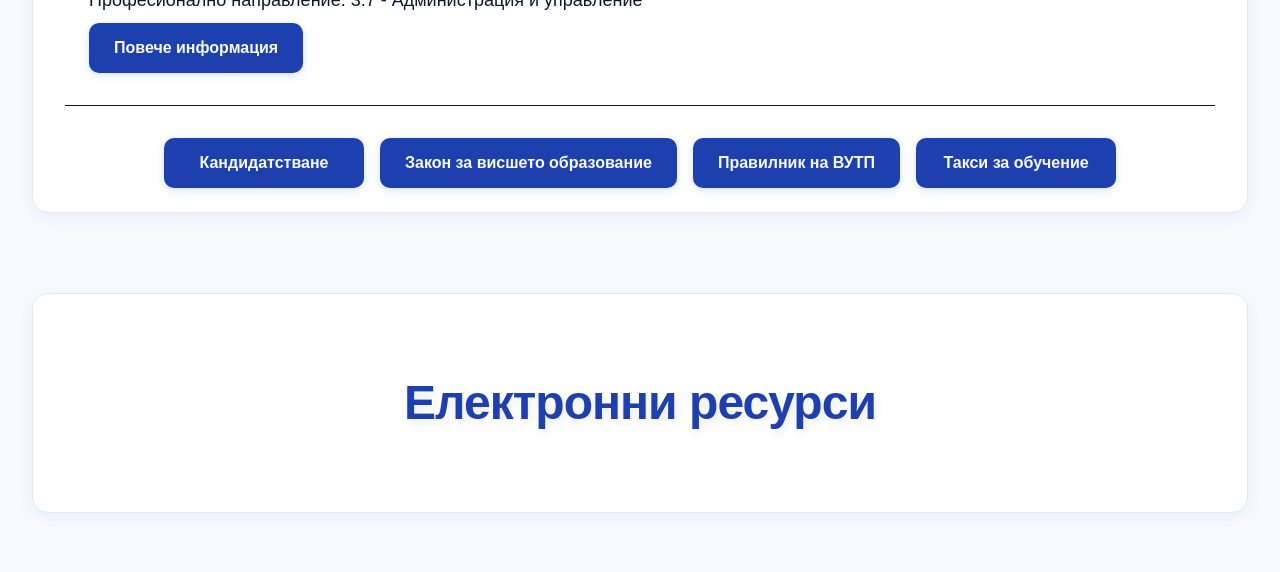
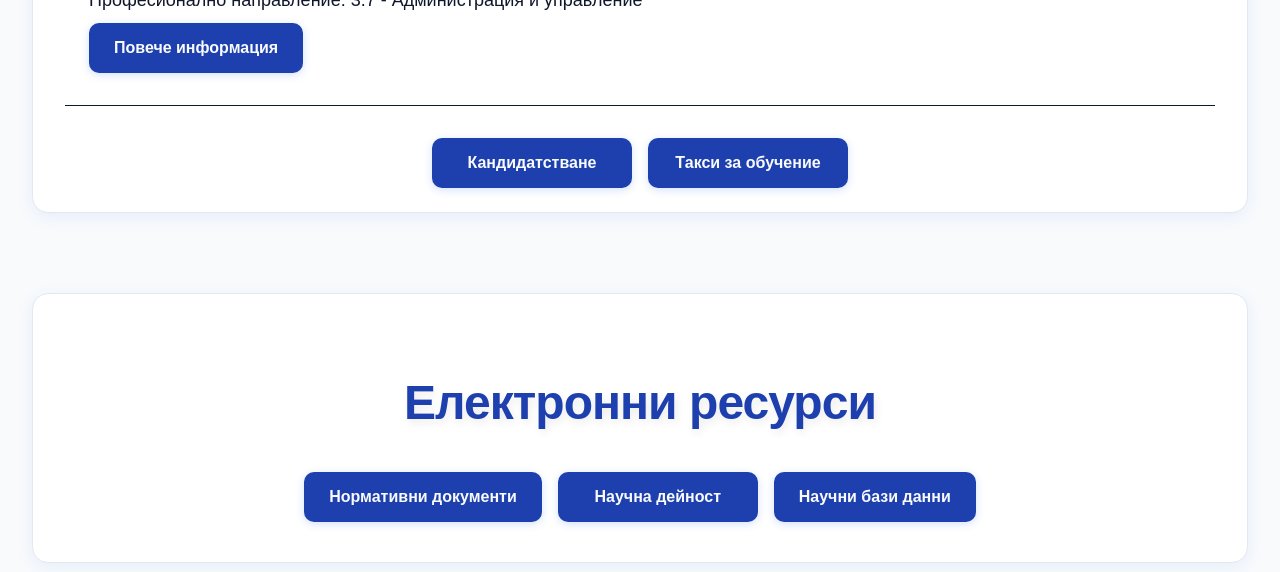
Before and after one commit to VUTP-University/phd-lab-utp, a React (Vite) app in the folder frontend/: page / in a window 1280 px wide. Shown: the part 1540-2112 px from the top of the page. Built offline with nearby package versions, Linux system fonts and the light colour scheme; no server answers; a web font is replaced by a local one.

Commit message:
Enhancement: Improved Electronic Resources btns
Signed-off-by: Aleksandar Karastoyanov <a.karastoyanov@utp.bg>

```diff
--- a/frontend/src/components/Landing/Documents.jsx
+++ b/frontend/src/components/Landing/Documents.jsx
@@ -1,6 +1,5 @@
 import React from "react";
 import { useTranslation } from "react-i18next";
-
 
 export default function Documents() {
   const { t } = useTranslation();
@@ -12,6 +11,20 @@ export default function Documents() {
           {t("documents.title")}
         </h2>
       </div>
+
+      <div className="flex flex-col sm:flex-row flex-wrap justify-center gap-4">
+        <button className="custom_button w-full sm:w-auto px-6 py-3 transition">
+          {t("documents.law_docs")}
+        </button>
+
+        <button className="custom_button w-full sm:w-auto px-6 py-3 transition">
+          {t("documents.science_docs")}
+        </button>
+
+        <button className="custom_button w-full sm:w-auto px-6 py-3 transition">
+          {t("documents.science_dbs")}
+        </button>
+      </div>
     </section>
   );
 }
--- a/frontend/src/components/Landing/Specialties.jsx
+++ b/frontend/src/components/Landing/Specialties.jsx
@@ -85,14 +85,6 @@ export default function Specialties() {
               {t("specialties.application")}
             </button>
 
-            <button className="custom_button w-full sm:w-auto px-6 py-3 transition">
-              {t("specialties.law")}
-            </button>
-
-            <button className="custom_button w-full sm:w-auto px-6 py-3 transition">
-              {t("specialties.regulations")}
-            </button>
-
             <button
               className="custom_button w-full sm:w-auto px-6 py-3 transition"
               onClick={() => navigate("/taxes")}
--- a/frontend/src/i18n.js
+++ b/frontend/src/i18n.js
@@ -92,7 +92,10 @@ const resources = {
         taxes: "Такси за обучение",
       },
       documents: {
-        title: "Електронни ресурси"
+        title: "Електронни ресурси",
+        law_docs: "Нормативни документи",
+        science_docs: "Научна дейност",
+        science_dbs: "Научни бази данни"
       },
       news: {
         title: "Новини и събития",
@@ -359,7 +362,10 @@ const resources = {
         taxes: "Taxes",
       },
       documents: {
-        title: "Electronic Resources"
+        title: "Electronic Resources",
+        law_docs: "Regulatory Documents",
+        science_docs: "Scientific Activity",
+        science_dbs: "Scientific Databases"
       },
       news: {
         title: "News & Events",
```
